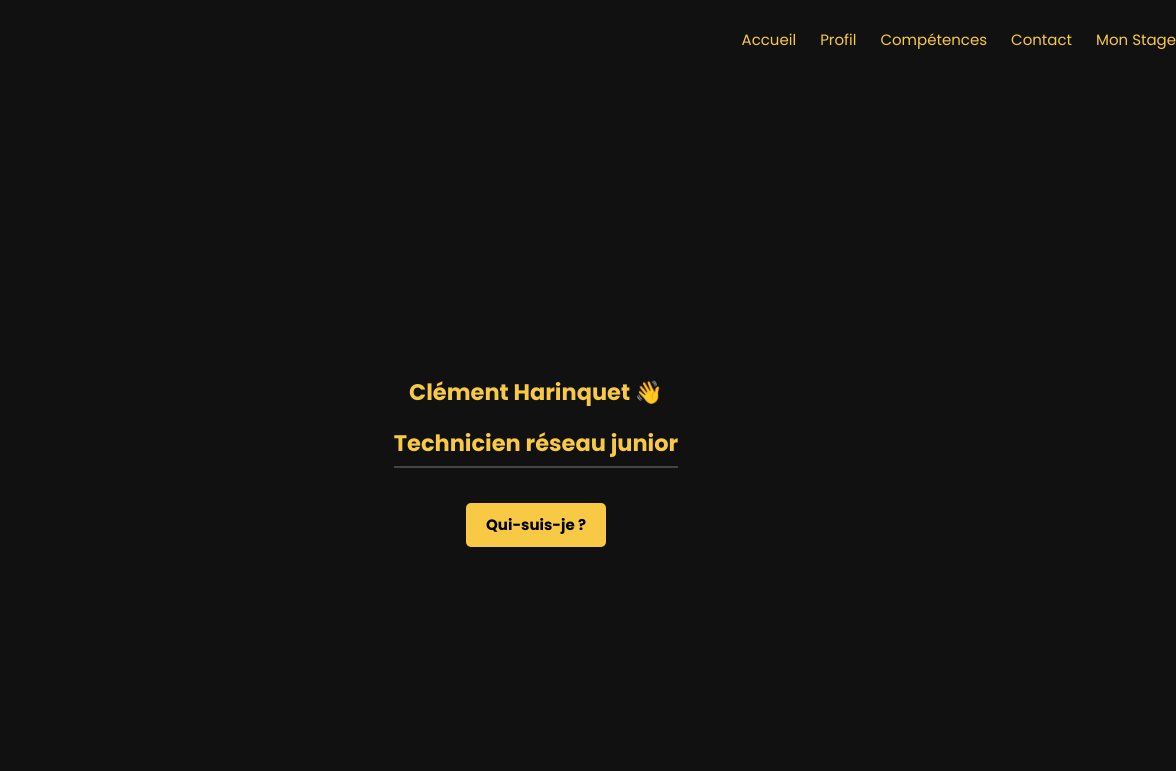
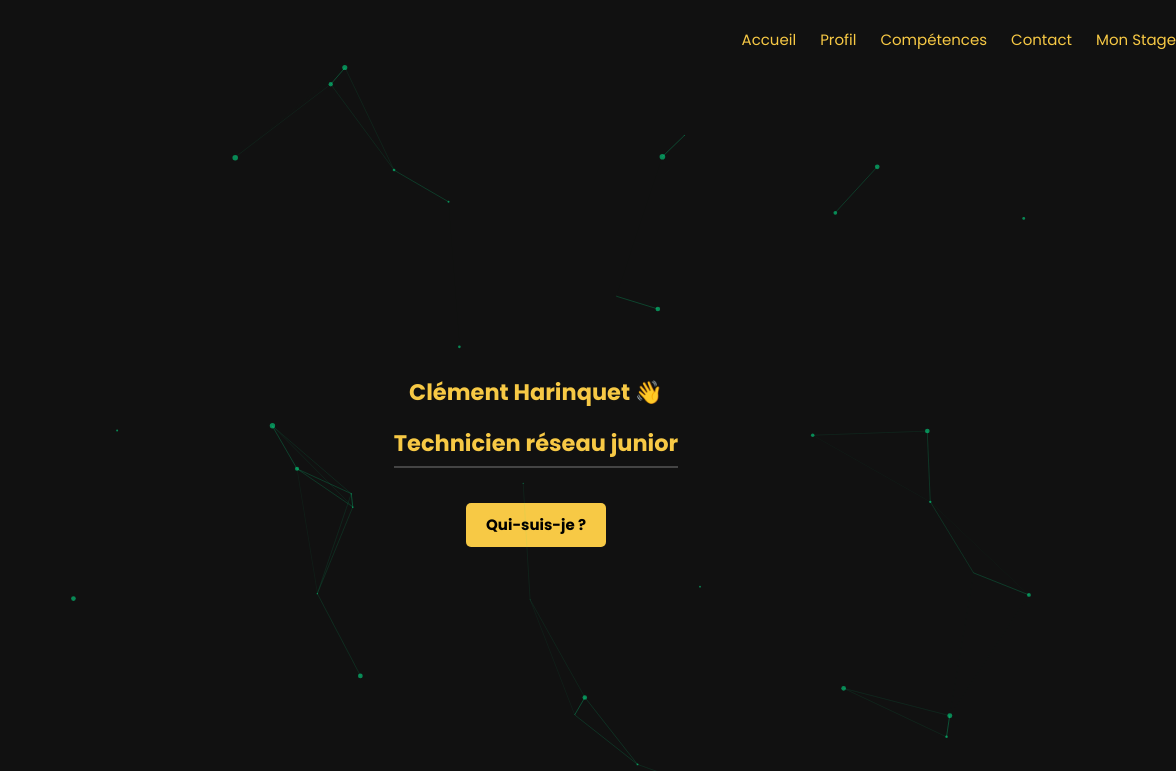
Before and after one commit to Clem-infor/Portfolio, a plain HTML site: page index.html in a window 1280 px wide. Shown: the top 771 px of the page, 104-1280 px from the left. Drawn offline with nearby package versions, Linux system fonts and the light colour scheme.

Commit message:
Mise à jour de la page stage 03/06 js fond

```diff
--- a/index.html
+++ b/index.html
@@ -28,6 +28,7 @@
   </header>
 
   <section id="home" class="section fade-in hero">
+    <div id="particles-js"></div>
     <h1>Clément Harinquet 👋</h1>
     <h2>Technicien réseau junior</h2>
     <a href="#about" class="btn1">Qui-suis-je ?</a>
@@ -106,7 +107,6 @@
 
 
 
-  <script src="script.js"></script>
 
   <button onclick="scrollToTop()" id="scrollTopBtn" style="
   display: none;
@@ -132,6 +132,8 @@
 <footer class="footer">
   &copy; 2025 Clément Harinquet - Portfolio SISR
 </footer>
+<script src="https://cdn.jsdelivr.net/npm/particles.js@2.0.0/particles.min.js"></script>
 
+<script src="script.js"></script>
 </body>
 </html>
--- a/script.js
+++ b/script.js
@@ -65,3 +65,66 @@ window.addEventListener("load", () => {
   document.querySelectorAll(".reveal-on-scroll").forEach(el => {
     observer.observe(el);
   });
+
+  particlesJS("particles-js", {
+    "particles": {
+      "number": {
+        "value": 40,
+        "density": {
+          "enable": true,
+          "value_area": 800
+        }
+      },
+      "color": {
+        "value": "#00ff99"
+      },
+      "shape": {
+        "type": "circle"
+      },
+      "opacity": {
+        "value": 0.5,
+        "random": false
+      },
+      "size": {
+        "value": 3,
+        "random": true
+      },
+      "move": {
+        "enable": true,
+        "speed": 1.5,
+        "direction": "none",
+        "random": true,
+        "straight": false,
+        "out_mode": "out"
+      },
+      "line_linked": {
+        "enable": true,
+        "distance": 150,
+        "color": "#00ff99",
+        "opacity": 0.3,
+        "width": 1
+      }
+    },
+    "interactivity": {
+      "detect_on": "canvas",
+      "events": {
+        "onhover": {
+          "enable": true,
+          "mode": "grab"
+        },
+        "onclick": {
+          "enable": false
+        },
+        "resize": true
+      },
+      "modes": {
+        "grab": {
+          "distance": 140,
+          "line_linked": {
+            "opacity": 0.4
+          }
+        }
+      }
+    },
+    "retina_detect": true
+  });
--- a/style.css
+++ b/style.css
@@ -547,3 +547,19 @@ h1, h2, h3, p {
   opacity: 1;
   transform: translateY(0);
 }
+
+#particles-js {
+  position: absolute;
+  top: 0;
+  left: 0;
+  width: 100%;
+  height: 100%;
+  z-index: 0; /* derrière le texte */
+  pointer-events: none; /* clics passent au contenu */
+}
+
+.hero {
+  position: relative; /* pour que #particles-js soit positionné dedans */
+  overflow: hidden; /* éviter débordement */
+  z-index: 1; /* au-dessus du canvas */
+}
```
